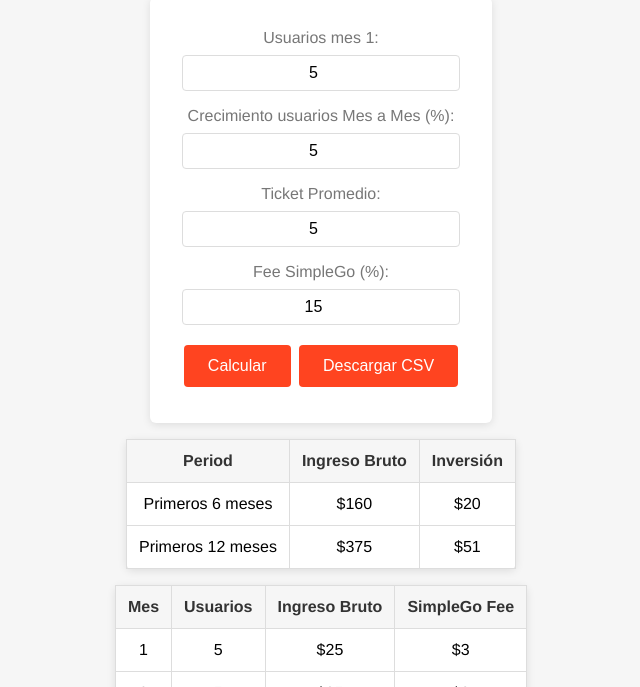
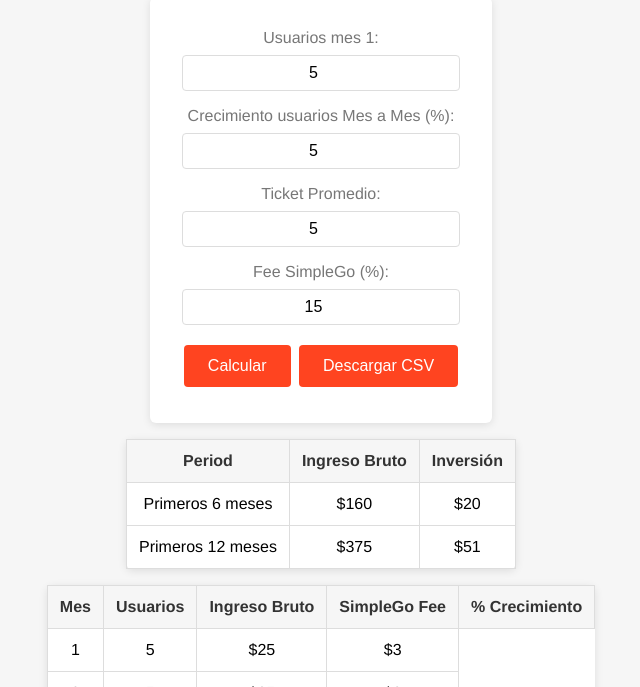
Before and after one commit to Seantoni/simplegofee, a plain HTML site: page index.html in a window 1280 px wide. Both pictures are taken after typing "5", "5", "5" into the empty fields and a click on the button "Calcular". Shown: the part 113-800 px from the top of the page, without its empty margins (319-959 px from the left). Drawn offline with Linux system fonts and the light colour scheme.

Commit message:
3% less growth added to table result

```diff
--- a/index.html
+++ b/index.html
@@ -48,6 +48,7 @@
                 <th>Usuarios</th>
                 <th>Ingreso Bruto</th>
                 <th>SimpleGo Fee</th>
+                <th>% Crecimiento</th>
             </tr>
         </thead>
         <tbody id="resultsBody">
```
